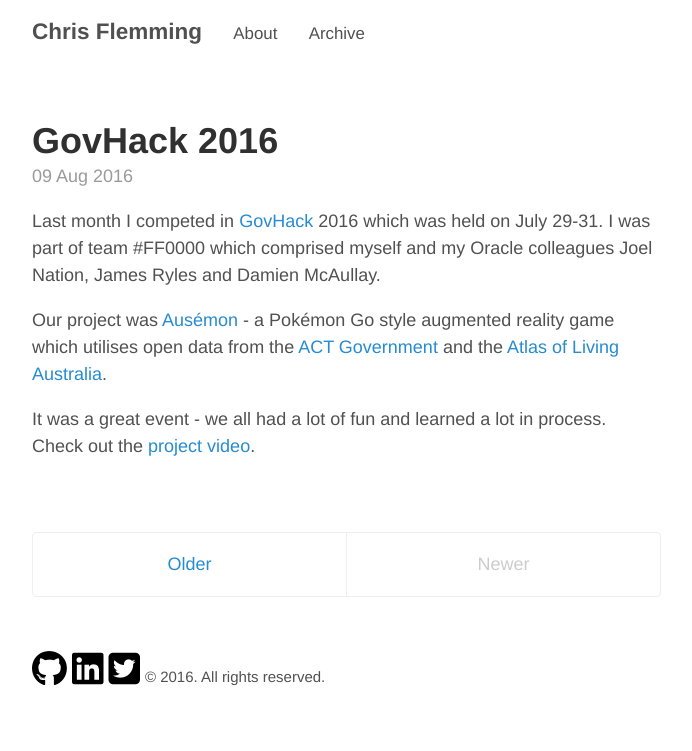
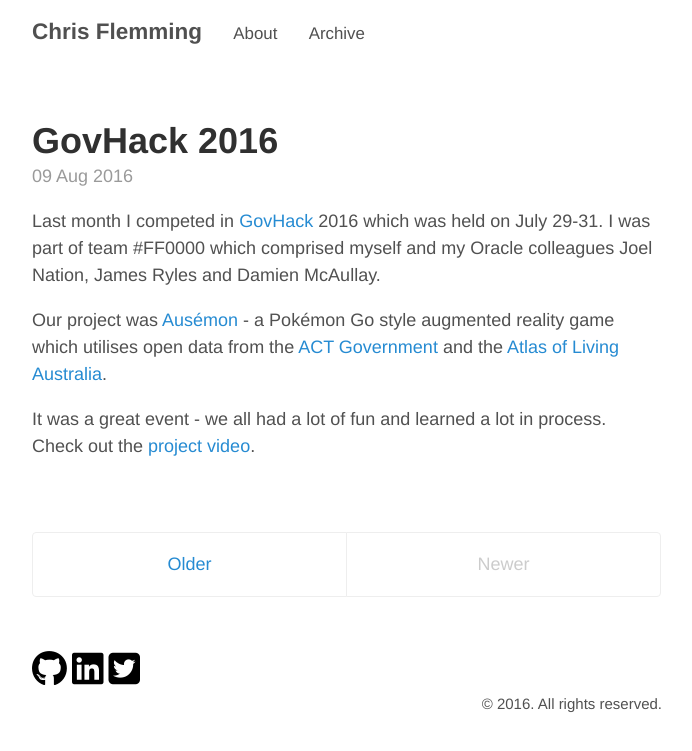
Before and after one commit to chrisflemming/chrisflemming.github.io, a Jekyll site: the page built from index.html, in a window 1280 px wide. Shown: the top 751 px of the page, without its empty margins (293-985 px from the left). Built offline with Jekyll 4.4.1, drawn with Linux system fonts in a browser that asks for light colours; nearby versions of some CDN libraries; the list of posts is cut into pages by our own code.

Commit message:
More formatting

```diff
--- a/_layouts/default.html
+++ b/_layouts/default.html
@@ -26,9 +26,11 @@
         <a href="https://au.linkedin.com/pub/chris-flemming/a/58a/653"><i class="fa fa-linkedin-square fa-2x" aria-hidden="true" style="color:black"></i></a>
         <a href="https://twitter.com/chris_flemming"><i class="fa fa-twitter-square fa-2x" aria-hidden="true" style="color:black"></i></i></a>
 
-        <small align="right">
-          &copy; <time datetime="{{ site.time | date_to_xmlschema }}">{{ site.time | date: '%Y' }}</time>. All rights reserved.
-        </small>
+        <div align="right">
+          <small>
+            &copy; <time datetime="{{ site.time | date_to_xmlschema }}">{{ site.time | date: '%Y' }}</time>. All rights reserved.
+          </small>
+        </div>
       </footer>
     </div>
 
```
